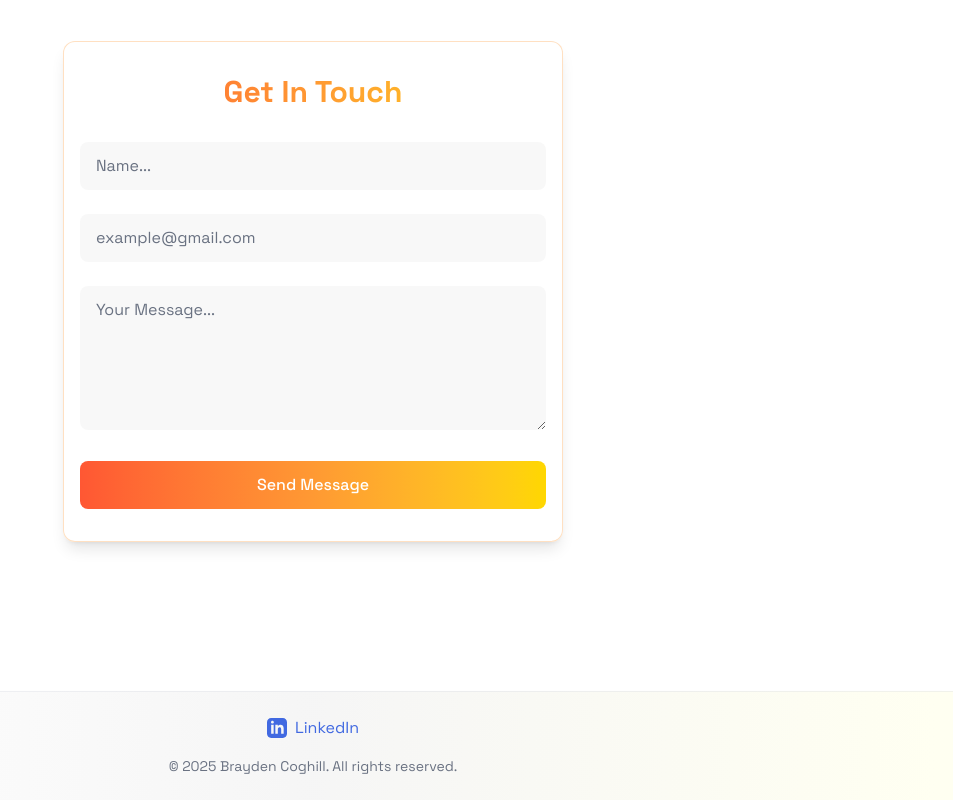
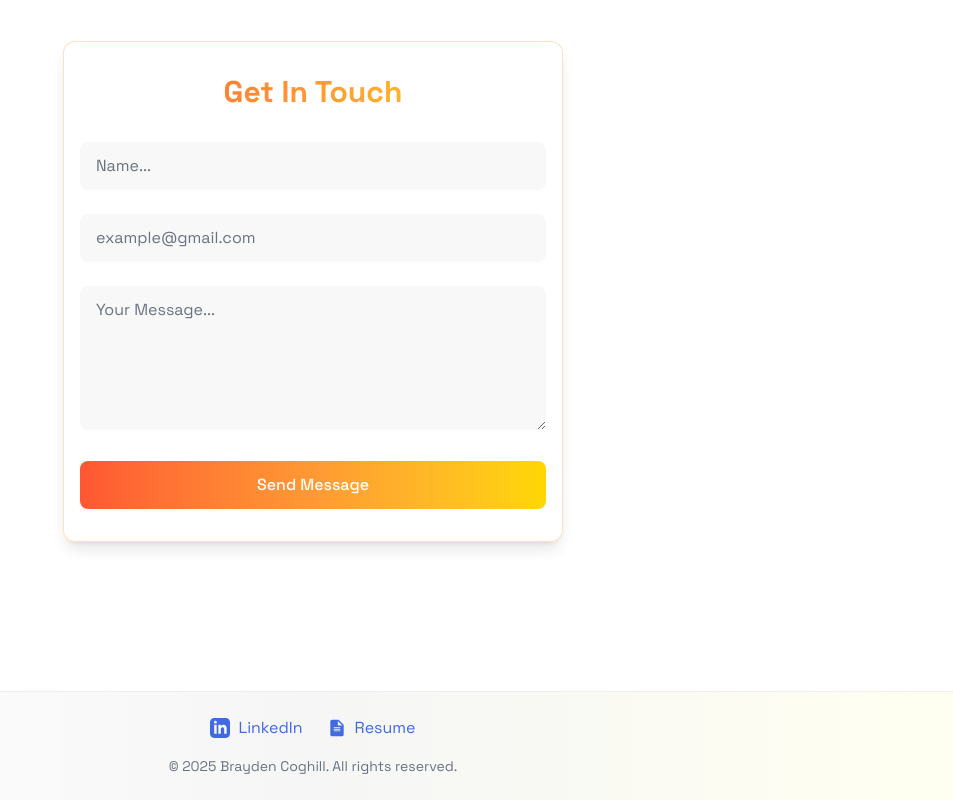
Before and after one commit to CoghillB/portfolio, a React (Vite) app: page / in a window 1280 px wide. Shown: the part 3131-3931 px from the top of the page, without its empty margins (327-1280 px from the left). Built offline with nearby package versions, Linux system fonts and the light colour scheme.

Commit message:
Add resume link and download option to Footer section
Included a new 'Resume' link in the Footer, allowing users to view or download the resume. Updated spacing and layout for improved alignment, ensuring better overall usability.

```diff
--- a/src/components/Footer.jsx
+++ b/src/components/Footer.jsx
@@ -2,9 +2,10 @@ import React from 'react';
 
 export const Footer = () => {
     return (
-        <footer className="bg-gradient-to-r from-[#ffffff]/95 via-[#f5f5f5]/95 to-[#fffff0]/95 text-gray-700 py-6 border-t border-gray-300/30 backdrop-blur-lg shadow-lg">
+        <footer
+            className="bg-gradient-to-r from-[#ffffff]/95 via-[#f5f5f5]/95 to-[#fffff0]/95 text-gray-700 py-6 border-t border-gray-300/30 backdrop-blur-lg shadow-lg">
             <div className="container mx-auto px-4 text-center">
-                <div className="flex justify-center items-center">
+                <div className="flex justify-center items-center space-x-6">
                     <a
                         href="https://www.linkedin.com/in/braydencoghill"
                         target="_blank"
@@ -24,6 +25,26 @@ export const Footer = () => {
                         </svg>
                         LinkedIn
                     </a>
+                    <a
+                        href="/portfolio/resume.pdf"
+                        target="_blank"
+                        rel="noopener noreferrer"
+                        className="text-[#4169E1] hover:text-[#336699] transition-colors duration-300 flex items-center gap-2 hover:-translate-y-0.5"
+                    >
+                        <svg
+                            xmlns="http://www.w3.org/2000/svg"
+                            width="20"
+                            height="20"
+                            viewBox="0 0 24 24"
+                            fill="currentColor"
+                            className="inline-block"
+                        >
+                            <path
+                                d="M14 2H6a2 2 0 0 0-2 2v16a2 2 0 0 0 2 2h12a2 2 0 0 0 2-2V8l-6-6zm-1 1.5L18.5 9H13V3.5zM8 11h8v1H8v-1zm0 2h8v1H8v-1zm0 2h8v1H8v-1z"
+                            />
+                        </svg>
+                        Resume
+                    </a>
                 </div>
                 <p className="mt-4 text-sm text-gray-500">© {new Date().getFullYear()} Brayden Coghill. All rights
                     reserved.</p>
```
Also changed, not shown: TODO.txt, 1 other file (tests, documents, lock files or other folders).
